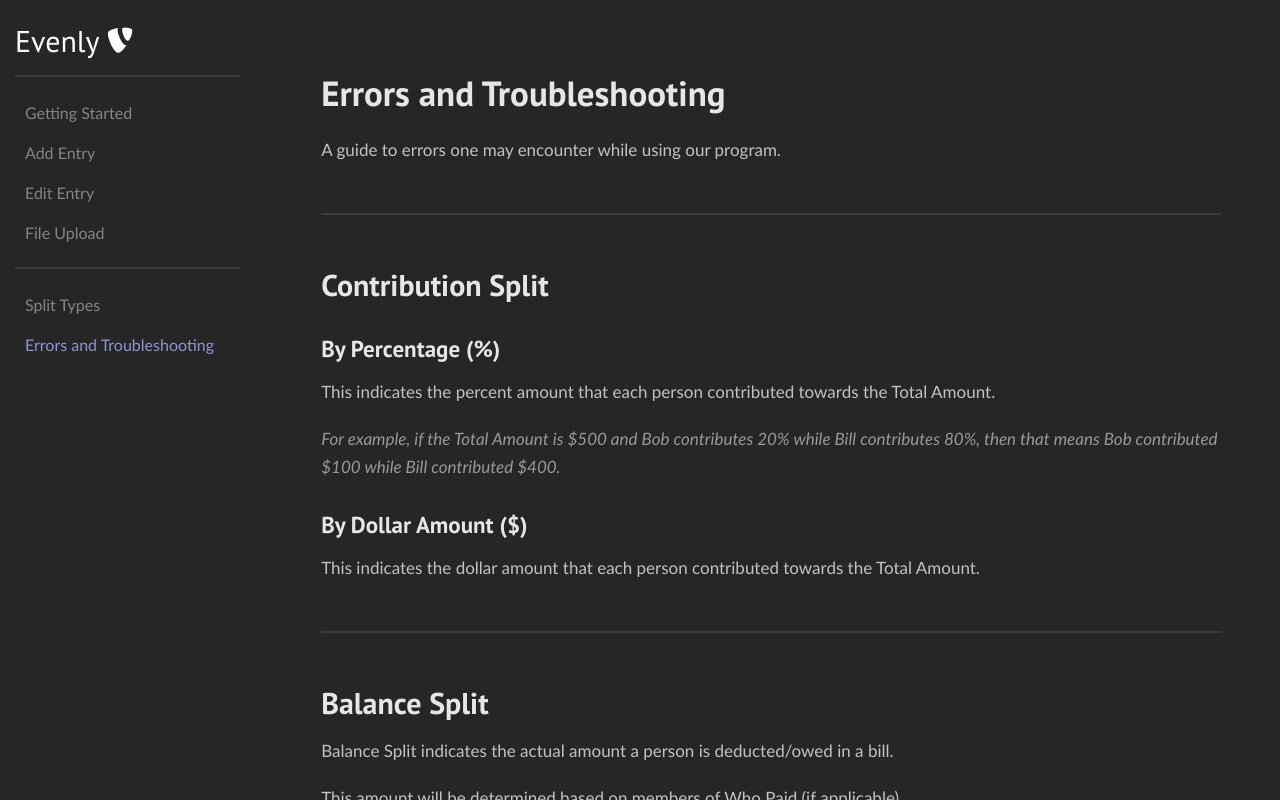
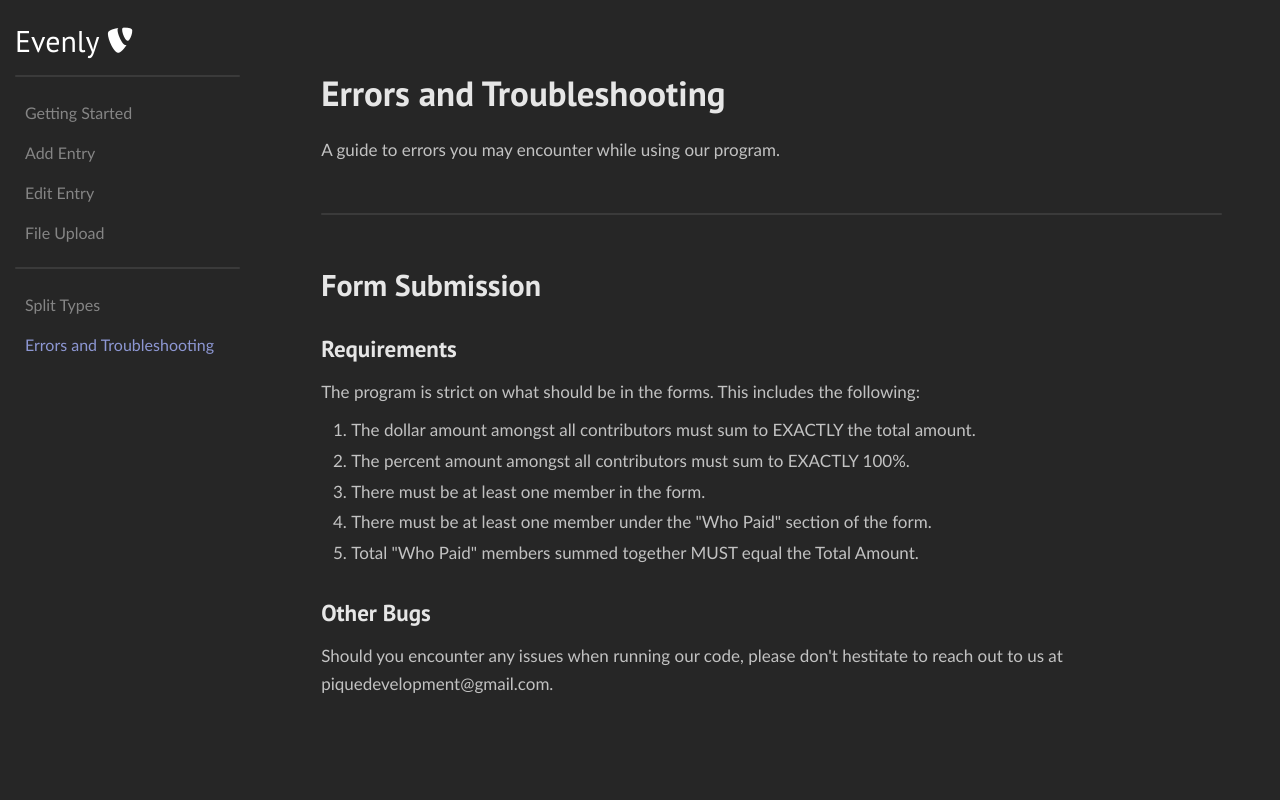
Before and after one commit to PiqueDevelopment/evenly-website, a React (Create React App) app: page /docs/errors in a window 1280 px wide. Built offline with nearby package versions, Linux system fonts and the light colour scheme.

Commit message:
feat Update Docs

```diff
--- a/src/pages/docs/Docs.css
+++ b/src/pages/docs/Docs.css
@@ -83,6 +83,23 @@
     margin-right: 4%;
 }
 
+p a {
+    color: #8c96d0;
+    text-decoration: none;
+}
+
+p a:hover {
+    color: #96a2da;
+    text-decoration: underline;
+    transition: 1s ease;
+}
+
+p a:visited {
+    color: #8c96d0;
+    text-decoration: underline;
+}
+
+
 table {
     max-width: 70%;
     border-collapse: collapse;
--- a/src/pages/docs/Errors.tsx
+++ b/src/pages/docs/Errors.tsx
@@ -7,26 +7,22 @@ function Errors() {
     <DocLayout>
       <div className='spacer'/>
       <h1>Errors and Troubleshooting</h1>
-      <p>A guide to errors one may encounter while using our program.</p>
+      <p>A guide to errors you may encounter while using our program.</p>
       <hr className='doc-divider' />
-      <h2>Contribution Split</h2>
-      <h3>By Percentage &#x0028;&#x0025;&#x0029;</h3>
-      <p>This indicates the percent amount that each person contributed towards the Total Amount.</p>
-      <p><i>For example, if the Total Amount is $500 and Bob contributes 20% while Bill contributes 80%, then that means Bob contributed $100 while Bill contributed $400.</i></p>
-      <h3>By Dollar Amount &#x0028;$&#x0029;</h3>
-      <p>This indicates the dollar amount that each person contributed towards the Total Amount.</p>
-      <hr className='doc-divider' />
-      <h2>Balance Split</h2>
-      <p>Balance Split indicates the actual amount a person is deducted/owed in a bill.</p>
-      <p>This amount will be determined based on members of Who Paid &#x0028;if applicable&#x0029;.</p>
+      <h2>Form Submission</h2>
+      <h3>Requirements</h3>
+      <p>The program is strict on what should be in the forms. This includes the following:</p>
       <p>
-        <i>For example, Bob and Bill went to the store to buy a $500 crate. Bob paid $200 and Bill paid $300.</i>
-        <br />
-        <i>The Contribution Split between Bob, Bill, Joe, and John is $125 per person.</i>
-        <br />
-        <i>The Balance Split will be +$75 for Bob and $125 for Bill, and -$125 for Joe and John. This is because Bob and Bill overpaid the amount they were supposed contribute due to paying for the bill initially, and should therefore be reimbursed.</i>
+        <ul>
+          <li>The dollar amount amongst all contributors must sum to EXACTLY the total amount.</li>
+          <li>The percent amount amongst all contributors must sum to EXACTLY 100&#x25;.</li>
+          <li>There must be at least one member in the form.</li>
+          <li>There must be at least one member under the "Who Paid" section of the form.</li>
+          <li>Total "Who Paid" members summed together MUST equal the Total Amount.</li>
+        </ul>
       </p>
-
+      <h3>Other Bugs</h3>
+      <p>Should you encounter any issues when running our code, please don't hestitate to reach out to us at piquedevelopment@gmail.com.</p>
       <div className='spacer'/>
     </DocLayout>
   );
--- a/src/pages/docs/GettingStarted.tsx
+++ b/src/pages/docs/GettingStarted.tsx
@@ -10,11 +10,11 @@ function GettingStarted() {
       <p>Essential information to get you started with Evenly.</p>
       <hr className='doc-divider' />
       <h2>Installation Guide</h2>
-      <p>To install Evenly, you can clone from the master copy of the Google Sheets.</p>
+      <p>To install Evenly, you can clone from the <a href="https://docs.google.com/spreadsheets/d/1ZwQydIuDscUfn_xbbTTBvyWUKxNd-zq6LInzsaIVC6U/edit?usp=sharing">master copy of the Google Sheets</a>.</p>
       <h3>Cloning Google Sheets</h3>
       <p>
         <ul>
-          <li>In your browser, nsure you are signed into the Google Account you would like to use.</li>
+          <li>In your browser, ensure you are signed into the Google Account you would like to use.</li>
           <li>Visit this Google Sheets to access the latest version of Evenly.</li>
           <li>At the top, click on File &#x003E; Make a Copy. Select the location of where you want to save the file and then click on 'Make a Copy' at the bottom.</li>
           <li>Enter a unique name. It is highly recommended to replace this template name, as you may not change it later.</li>
```
